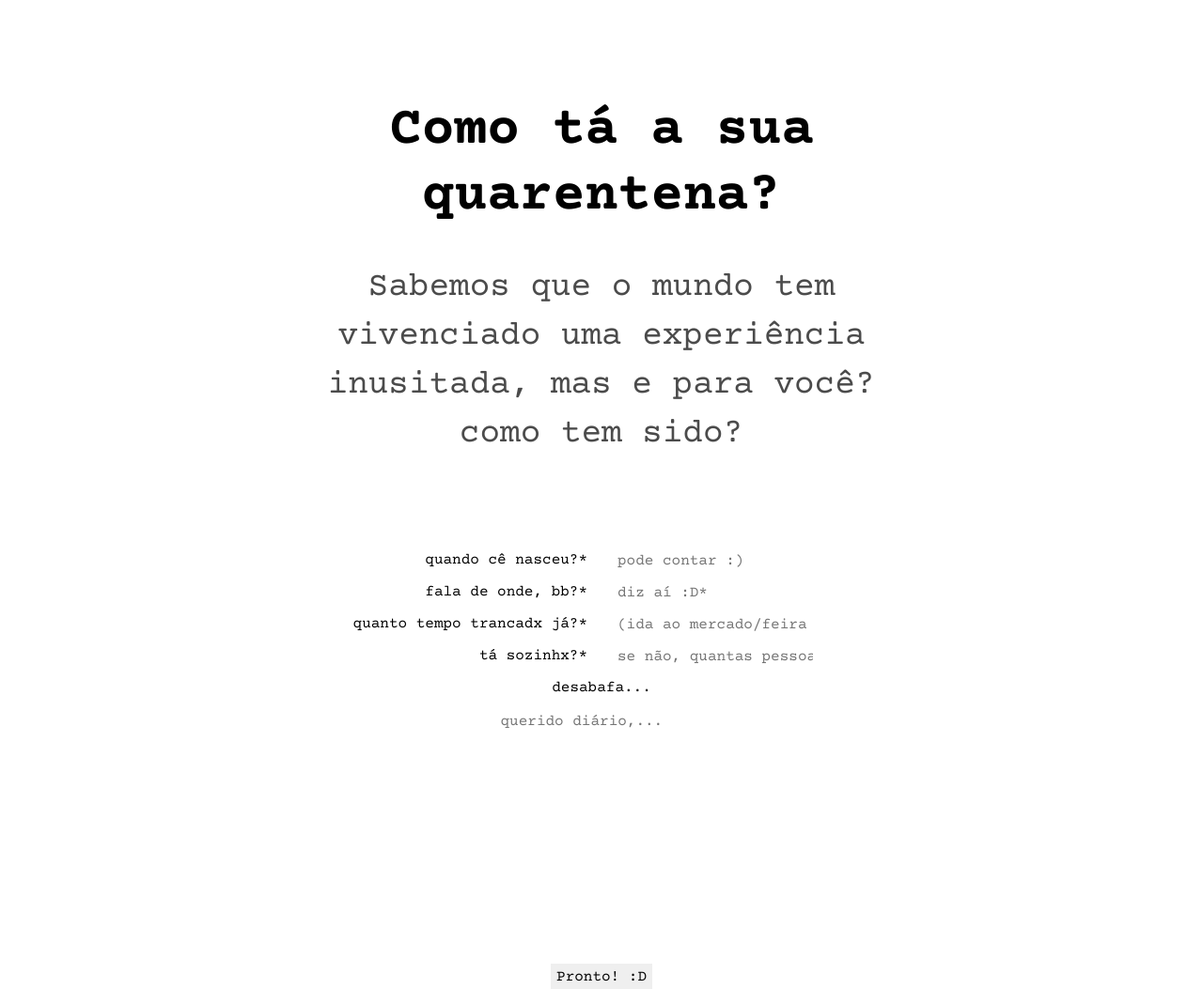
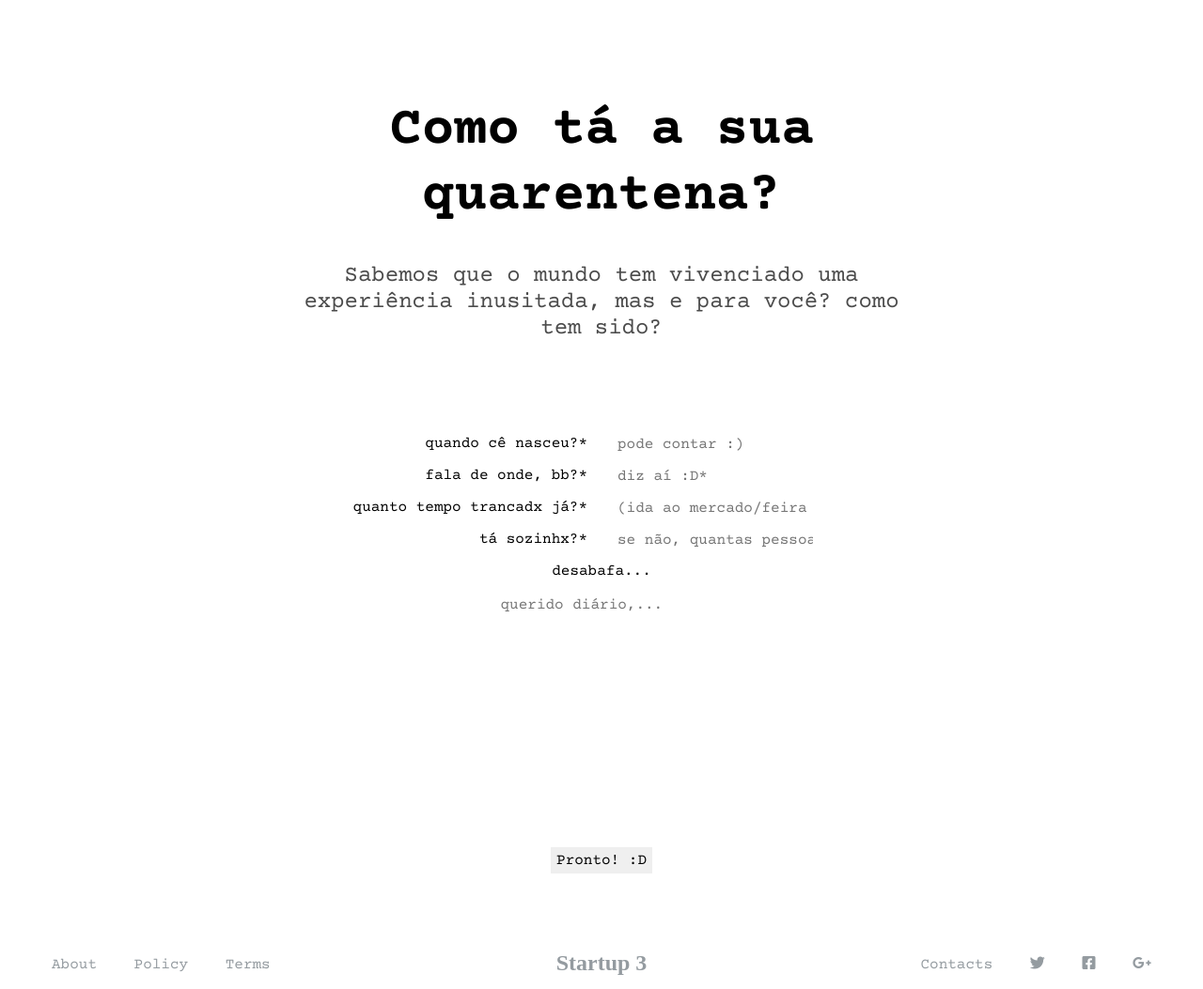
Before and after one commit to guibullejos/comotaaquarentena, a PHP site: page / in a window 1280 px wide. Shown: the top 1053 px of the page at 94% size. Run offline with PHP 8.4, Linux system fonts and the light colour scheme; some libraries are stand-ins or nearby versions.

Commit message:
Update style.css

```diff
--- a/css/style.css
+++ b/css/style.css
@@ -113,8 +113,8 @@ h1.small, h2.small {
 }
 
 h3 {
-  font-size: 36px;
-  line-height: 52px;
+  font-size: 24px;
+  line-height: 28px;
   font-weight: 400;
 }
 
```
